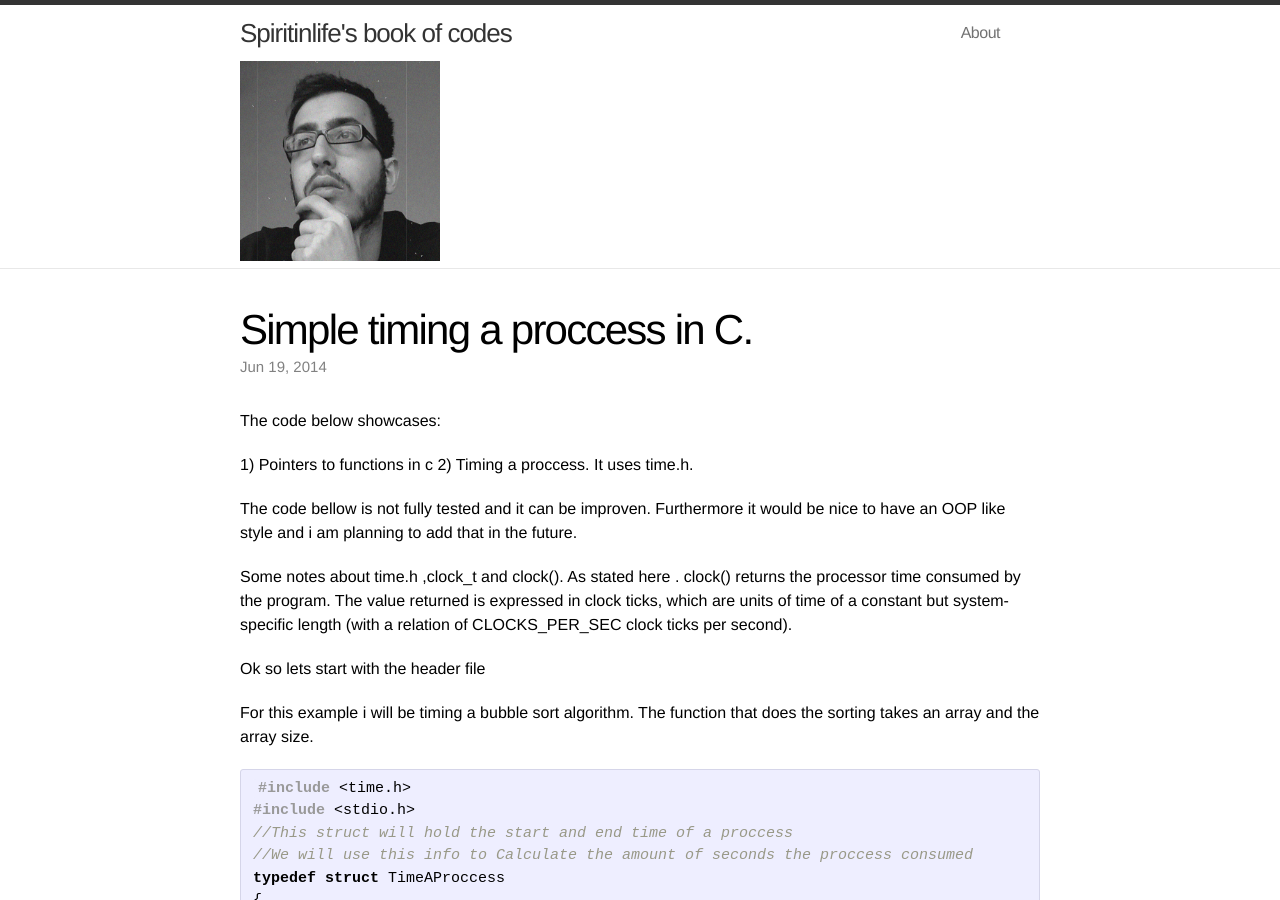
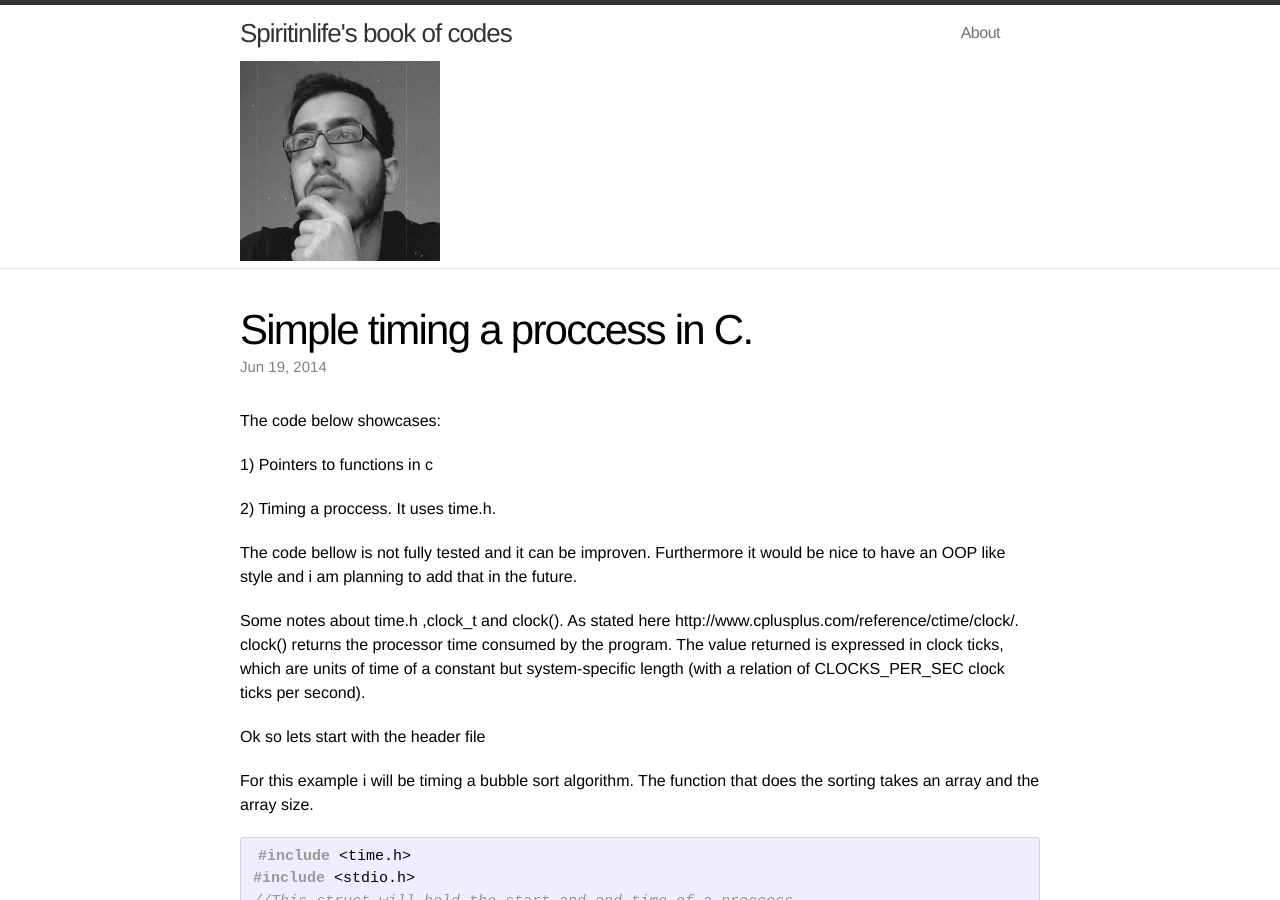
Before and after one commit to spiritinlife/spiritinlife.github.io, a Jekyll site: the page built from _posts/2014-06-19-Simple-Timing-a-proccess-in-C.markdown, in a window 1280 px wide and 900 px high. Built offline with Jekyll 4.4.1, drawn with Linux system fonts in a browser that asks for light colours; Markdown is read by kramdown in place of the engine named in the settings; some of the changed lines change nothing that is shown.

Commit message:
Update 2014-06-19-Simple-Timing-a-proccess-in-C.markdown

```diff
--- a/_posts/2014-06-19-Simple-Timing-a-proccess-in-C.markdown
+++ b/_posts/2014-06-19-Simple-Timing-a-proccess-in-C.markdown
@@ -9,13 +9,14 @@ categories: c
 The code below showcases:
 
 1) Pointers to functions in c
+
 2) Timing a proccess. It uses time.h.
 
 The code bellow is not fully tested and it can be improven.
 Furthermore it would be nice to have an OOP like style  and i am planning to add that in the future.
 
 Some notes about time.h ,clock_t and clock().
-As stated here .
+As stated here http://www.cplusplus.com/reference/ctime/clock/.
 clock() returns the processor time consumed by the program.
 The value returned is expressed in clock ticks, which are units of time of a constant but system-specific length (with a relation of CLOCKS_PER_SEC clock ticks per second).
 
```
